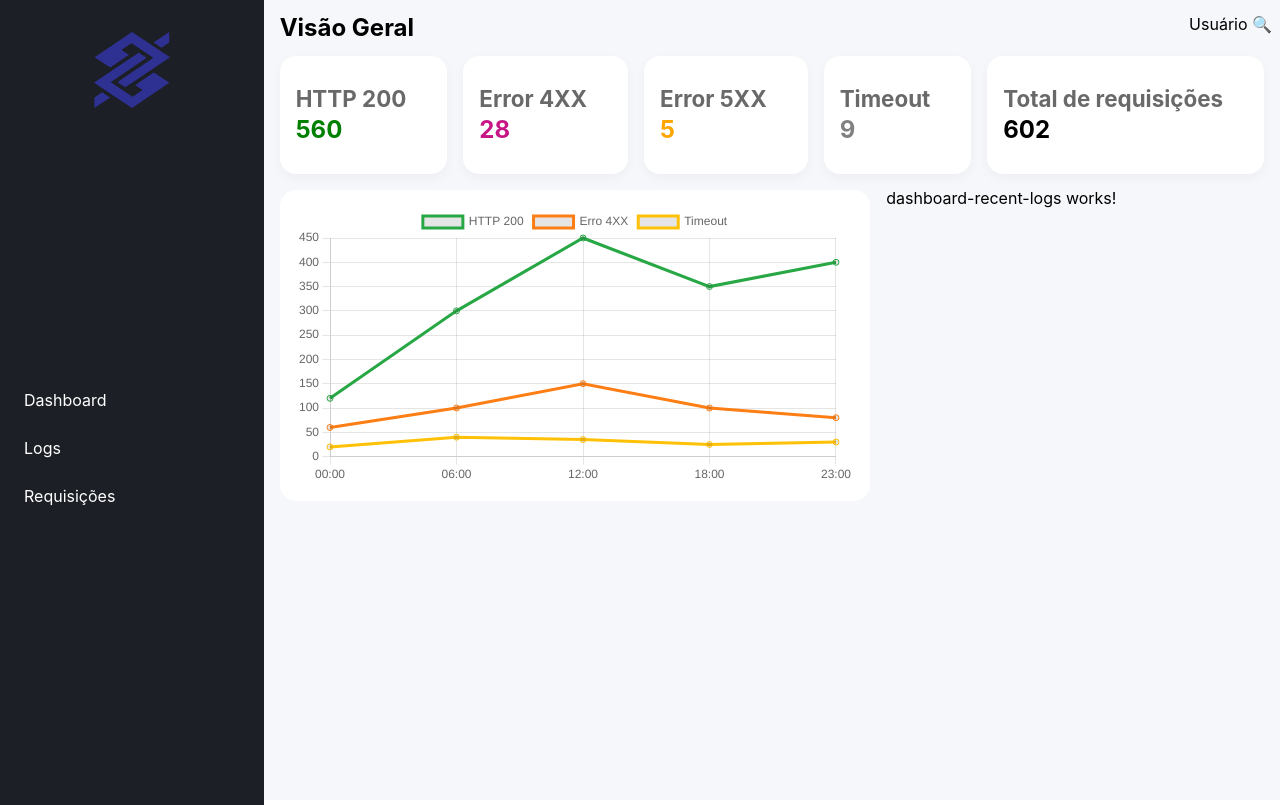
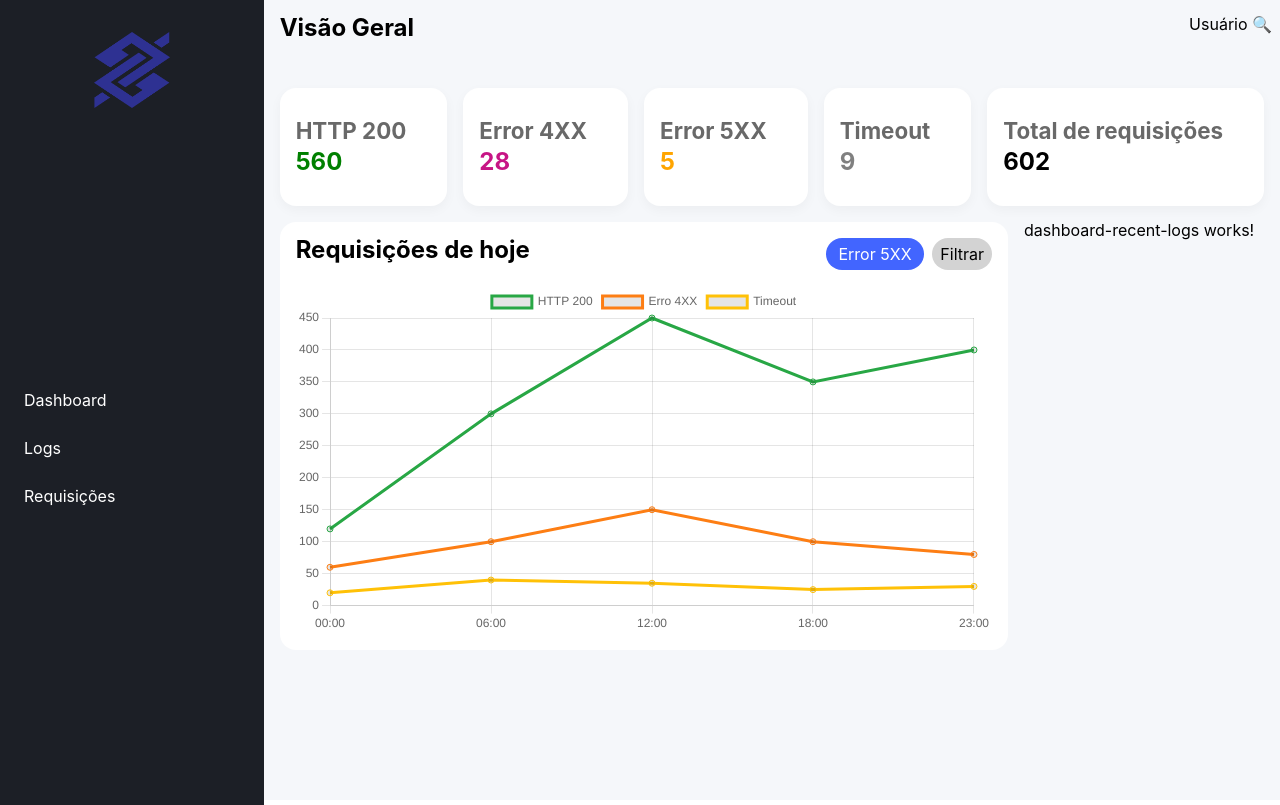
Before and after one commit to Kacaii/senac-riseup-2025, an Angular app: page / in a window 1280 px wide. Built offline with nearby package versions, Linux system fonts and the light colour scheme.

Commit message:
add header for graph

```diff
--- a/src/app/dashboard-graph/dashboard-graph.component.css
+++ b/src/app/dashboard-graph/dashboard-graph.component.css
@@ -3,3 +3,32 @@
   background-color: white;
   border-radius: 1rem;
 }
+
+header {
+  display: flex;
+  justify-content: space-between;
+  margin-bottom: 1rem;
+}
+
+h3 {
+  font-size: 1.5rem;
+  font-weight: bold;
+}
+
+.buttons {
+  display: flex;
+  gap: 0.5rem;
+}
+
+.buttons .buttons__error {
+  background-color: var(--bb-bright-blue);
+  color: white;
+  border-radius: 1rem;
+  padding: 0.5rem 0.8rem;
+}
+
+.buttons .buttons__filter {
+  background-color: lightgray;
+  border-radius: 1rem;
+  padding: 0.5rem;
+}
--- a/src/app/dashboard-graph/dashboard-graph.component.html
+++ b/src/app/dashboard-graph/dashboard-graph.component.html
@@ -1,3 +1,10 @@
 <div class="container">
+  <header>
+    <h3>Requisições de hoje</h3>
+    <div class="buttons">
+      <p class="buttons__error">Error 5XX</p>
+      <p class="buttons__filter">Filtrar</p>
+    </div>
+  </header>
   <canvas id="canvas">{{ chart }}</canvas>
 </div>
--- a/src/app/dashboard-top/dashboard-top.component.css
+++ b/src/app/dashboard-top/dashboard-top.component.css
@@ -2,6 +2,7 @@ div {
   display: flex;
   justify-content: space-between;
   padding: 1rem 0.5rem 0 1rem;
+  margin-bottom: 3rem;
 }
 
 div h2 {
--- a/src/app/dashboard-wrapper/dashboard-wrapper.component.css
+++ b/src/app/dashboard-wrapper/dashboard-wrapper.component.css
@@ -2,8 +2,12 @@
   margin: 1rem;
   display: flex;
   gap: 1rem;
+  height: auto;
 }
 
 .graph-wrapper {
-  width: 60%;
+  width: 74%;
 }
+
+.recent-logs-wrapper {
+}
```
